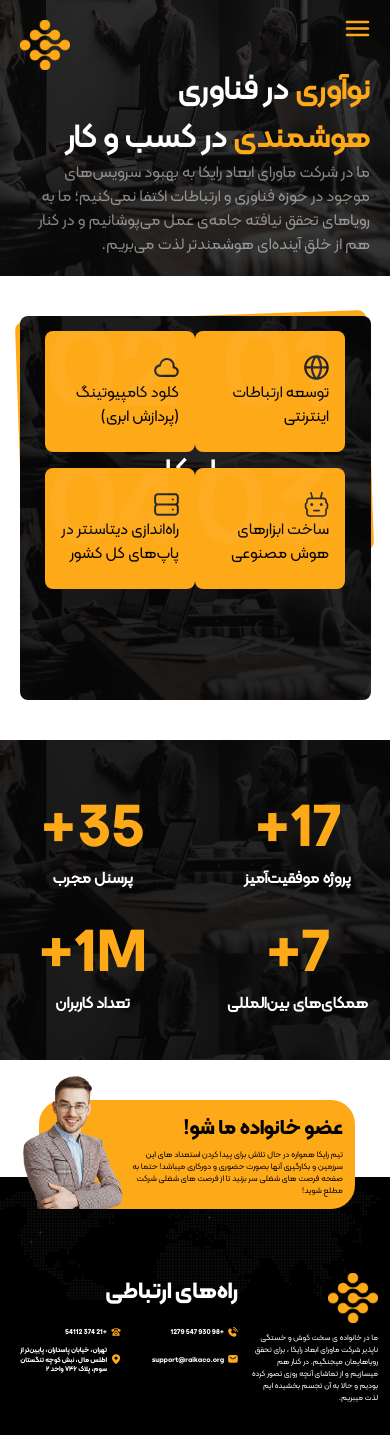
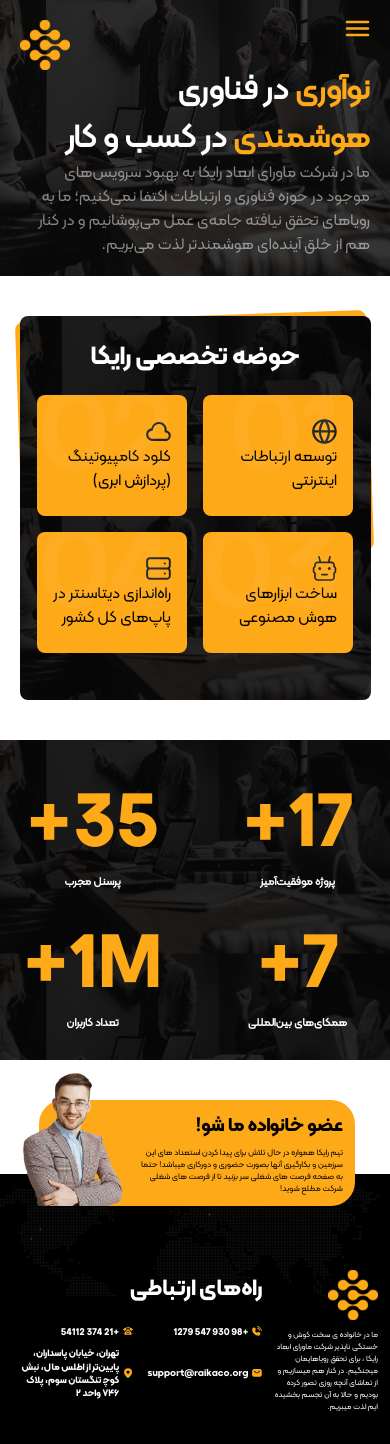
Before and after one commit to mahjs/Rayka-Main, a Next.js app: page / in a window 390 px wide. Built offline with nearby package versions, Linux system fonts and the light colour scheme.

Commit message:
make responsive for middle screens

```diff
--- a/src/app/globals.css
+++ b/src/app/globals.css
@@ -93,14 +93,20 @@ body {
   font-family: "KalamehExtraBold";
   font-size: 6.28713rem;
   font-weight: 800;
+  @media screen and (max-width: 768px) {
+    font-size: 4.61406rem;
+  }
 }
 
 .header-3 {
-  font-family: "KalamehRegular";
+  font-family: "KalamehBold";
   font-size: 2.61744rem;
   font-weight: 500;
   line-height: 150.5%;
   color: #fff;
+  @media screen and (max-width: 768px) {
+    font-size: 1.61406rem;
+  }
 }
 
 .header-4 {
@@ -193,8 +199,11 @@ body {
   font-family: "KalamehBold";
   font-size: 3.35906rem;
   line-height: 140%;
-  @media screen and (max-width: 758px) {
-    font-size: 1.3rem;
+  @media screen and (max-width: 1068px) {
+    font-size: 2.2rem;
+  }
+  @media screen and (max-width: 768px) {
+    font-size: 1.2rem;
   }
 }
 
@@ -202,8 +211,9 @@ body {
   font-family: "KalamehBold";
   font-size: 1.9375rem;
   line-height: 140%;
-  @media screen and (max-width: 758px) {
-    font-size: 0.43rem;
+
+  @media screen and (max-width: 1068px) {
+    font-size: 0.6rem;
   }
 }
 
@@ -235,7 +245,7 @@ body {
   font-size: 7.56819rem;
   line-height: 140%;
   @media screen and (max-width: 758px) {
-    font-size: 3.63rem;
+    font-size: 4.63rem;
   }
 }
 
@@ -256,10 +266,14 @@ body {
   position: absolute;
   width: 20%;
   height: 100%;
-  transform: rotateY(calc(var(--offset) * 50deg)) scaleY(calc(1 + var(--abs-offset) * -0.4))
-    translateZ(calc(var(--abs-offset) * -30rem)) translateX(calc(var(--direction) * -5rem));
-  transform: rotateY(calc(var(--offset) * 50deg)) scaleY(calc(1 + var(--abs-offset) * -0.4))
-    translateZ(calc(var(--abs-offset) * -30rem)) translateX(calc(var(--direction) * -5rem));
+  transform: rotateY(calc(var(--offset) * 50deg))
+    scaleY(calc(1 + var(--abs-offset) * -0.4))
+    translateZ(calc(var(--abs-offset) * -30rem))
+    translateX(calc(var(--direction) * -5rem));
+  transform: rotateY(calc(var(--offset) * 50deg))
+    scaleY(calc(1 + var(--abs-offset) * -0.4))
+    translateZ(calc(var(--abs-offset) * -30rem))
+    translateX(calc(var(--direction) * -5rem));
   filter: blur(calc(var(--abs-offset) * 1rem));
   transition: all 0.3s ease-out;
 }
--- a/src/components/dashboard/ExpertCard.tsx
+++ b/src/components/dashboard/ExpertCard.tsx
@@ -31,7 +31,7 @@ const ExpertCard: FC<Props> = ({
       onMouseOut={() => {
         setIconPath(orangeIconPath);
       }}
-      className={`relative flex h-[l00px] w-[150px] cursor-pointer flex-col flex-wrap overflow-hidden rounded-lg ${
+      className={`relative flex h-[l20px] w-[150px] cursor-pointer flex-col flex-wrap overflow-hidden rounded-lg ${
         mobile ? "bg-[#FEA918]" : "bg-[#3D3D3D]"
       }  px-[1rem] py-[1.5rem] text-${
         mobile ? "#000" : "white"
--- a/src/components/dashboard/Experties.tsx
+++ b/src/components/dashboard/Experties.tsx
@@ -60,7 +60,7 @@ const Experties = () => {
   };
 
   return (
-    <div className="absolute z-20 flex h-[18rem] w-[90%] items-center justify-center md:w-[80%] md:rounded-3xl">
+    <div className="absolute z-20 flex h-[18rem] w-[90%] items-center justify-center lg:w-[80%] lg:rounded-3xl">
       <Transition
         show={!showDetails}
         enter="transition-all duration-500 delay-500"
@@ -73,12 +73,12 @@ const Experties = () => {
         <p
           className={`${
             showDetails ? "hidden" : ""
-          } header-3 md:title-2 absolute -top-5 left-[50%] my-5 translate-x-[-50%] text-center text-white`}
+          } header-3 lg:title-2 absolute -top-5 left-[50%] my-10 translate-x-[-50%] whitespace-nowrap text-center text-white`}
         >
           حوضه تخصصی رایکا
         </p>
       </Transition>
-      <div className="grid  grid-cols-2 gap-y-4 md:hidden">
+      <div className="mt-[8rem] grid grid-cols-2 gap-4 md:mt-[25rem] lg:hidden">
         {expertiesData.map((expert) => (
           <ExpertCard
             mobile
@@ -92,7 +92,7 @@ const Experties = () => {
         ))}
       </div>
 
-      <div className="mt-28 hidden md:block">
+      <div className="mt-28 hidden lg:block">
         <Transition
           show={showExperties}
           enter="transition-all duration-500 "
@@ -116,7 +116,7 @@ const Experties = () => {
           </div>
         </Transition>
       </div>
-      <div className="hidden md:block">
+      <div className="hidden lg:block">
         <Transition
           show={showDetails}
           enter="transition-all duration-500 "
@@ -127,7 +127,7 @@ const Experties = () => {
           leaveTo="opacity-0 translate-y-full"
         >
           <ExpertDetailsCard
-            index={selectedIndex + 1}
+            index={selectedIndex! + 1}
             handleClickClose={handleCloseButtonClick}
             key={selectedIndex}
             title={expertiesData[selectedIndex!].title}
--- a/src/components/dashboard/InfoText.tsx
+++ b/src/components/dashboard/InfoText.tsx
@@ -54,9 +54,7 @@ const InfoText: FC<Props> = ({ title, text, unit }) => {
         {showValue}
         {unit ? unit : ""}+
       </p>
-      <p className="body text-center font-bold text-white md:text-[2rem]">
-        {text}
-      </p>
+      <p className="title-2 text-center font-bold text-white">{text}</p>
     </div>
   );
 };
--- a/src/components/dashboard/JoinRaykaCard.tsx
+++ b/src/components/dashboard/JoinRaykaCard.tsx
@@ -6,23 +6,23 @@ import React from "react";
 const JoinRaykaCard = () => {
   const router = useRouter();
   return (
-    <div className="relative mr-auto flex w-[90%] flex-col gap-2 rounded-3xl bg-[#FEA918] p-3 md:flex-row  md:items-center md:gap-5 md:p-10 ">
+    <div className="relative mr-auto flex w-[90%] flex-col gap-2 rounded-3xl bg-[#FEA918] p-3 md:gap-5  md:p-10 lg:flex-row lg:items-center ">
       <div className="flex-col text-black">
         <p className="subtitle-2">عضو خانواده ما شو!</p>
-        <p className="subtitle hidden md:block">اینجا برای همه جا هست!</p>
+        <p className="subtitle hidden lg:block">اینجا برای همه جا هست!</p>
       </div>
-      <div className="max-w-[75%] flex-col text-black md:max-w-[42%]">
+      <div className="max-w-[70%] flex-col text-black lg:max-w-[42%]">
         <p className="title-1">
           تیم رایکا همواره در حال تلاش برای پیدا کردن استعداد های این سرزمین و
           بکارگیری آنها بصورت حضوری و دورکاری میباشد!{" "}
-          <br className="hidden md:block" /> حتما به صفحه فرصت های شغلی سر بزنید
+          <br className="hidden lg:block" /> حتما به صفحه فرصت های شغلی سر بزنید
           تا از فرصت های شغلی شرکت مطلع شوید!
         </p>
         <button
           onClick={() => {
             router.push("/jobs");
           }}
-          className="mt-5 hidden items-center justify-start gap-3 rounded-2xl bg-black px-5 py-2.5 md:flex"
+          className="mt-5 hidden items-center justify-start gap-3 rounded-2xl bg-black px-5 py-2.5 lg:flex"
         >
           <p className="btn-2 text-right text-[#FEA918]">
             مشاهده فرصت‌های شغلی
@@ -47,7 +47,7 @@ const JoinRaykaCard = () => {
       </div>
 
       <Image
-        className="absolute -left-4 bottom-0 h-[133px] w-[100px] md:h-[347px] md:w-[250px]"
+        className="absolute -left-4 bottom-0 h-[133px] w-[100px] md:h-[250px] md:w-[180px] lg:h-[347px] lg:w-[250px]"
         src="/images/person.png"
         alt="A smiling person"
         width={220}
--- a/src/components/footer/index.tsx
+++ b/src/components/footer/index.tsx
@@ -26,14 +26,14 @@ const Footer = () => {
           </p>
         </div>
 
-        <div className="hidden flex-col gap-5 text-center text-white md:flex ">
+        <div className="hidden flex-col gap-5 text-center text-white lg:flex ">
           <h3 className="header-6">صفحات</h3>
           <PageNavigation />
         </div>
 
         <div className="flex flex-col gap-5 text-white">
           <h3 className="header-6">راه‌های ارتباطی</h3>
-          <div className="Body-3 grid grid-cols-2 gap-2 md:flex md:flex-col md:gap-5">
+          <div className="Body-3 grid grid-cols-2 gap-2 md:flex md:flex-col lg:gap-5">
             <div className="flex items-center gap-1 md:gap-3 ">
               <Image
                 src="/images/call.svg"
--- a/src/components/navbar/index.tsx
+++ b/src/components/navbar/index.tsx
@@ -45,10 +45,10 @@ const Navbar: FC = () => {
 
   return (
     <div
-      className={`navbar fixed left-0 right-0 top-0 z-50 flex w-full justify-between px-5 py-5 transition-all  duration-500
-       md:pr-20 ${isScrolled ? "bg-[#00000099]" : ""}`}
+      className={`navbar fixed left-0 right-0 top-0 z-50 flex w-full justify-between  px-5 py-5 transition-all  duration-500
+       lg:pr-20 ${isScrolled ? "bg-[#00000099]" : ""}`}
     >
-      <ul className="hidden gap-16 md:flex">
+      <ul className="hidden gap-16 lg:flex">
         <NavbarItem href="/" text="خانه" />
         <NavbarItem href="/about-us" text="درباره‌ما" />
         <NavbarItem href="/contact-us" text="ارتباط با ما" />
@@ -57,7 +57,7 @@ const Navbar: FC = () => {
       <ul
         className={`fixed ${
           showNavbar ? "left-0" : "left-full"
-        }  top-0  flex h-full w-full flex-col justify-center gap-10 bg-[#000000cc] backdrop-blur-md transition-all duration-500 md:hidden`}
+        }  :hidden  top-0 flex h-full w-full flex-col justify-center gap-10 bg-[#000000cc] backdrop-blur-md transition-all duration-500`}
       >
         <button
           onClick={() => setShowNavbar(false)}
@@ -91,7 +91,7 @@ const Navbar: FC = () => {
       </ul>
       <Image
         onClick={() => setShowNavbar(!showNavbar)}
-        className="h-[17px] w-[25px] md:hidden"
+        className="h-[17px] w-[25px] lg:hidden"
         src="/images/menu.svg"
         width={25}
         height={17}
```
Also changed, not shown: src/app/page.tsx (+5 -5 lines).
